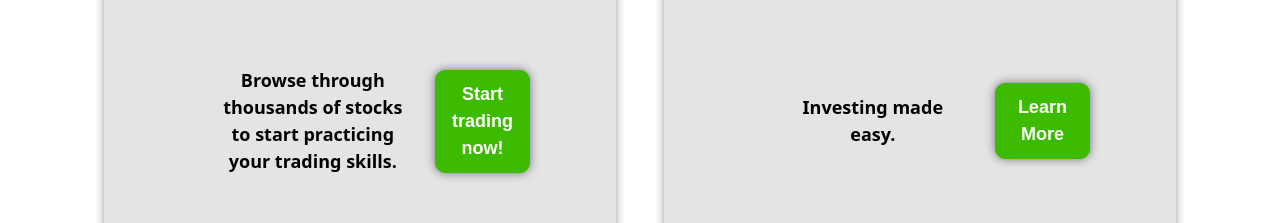
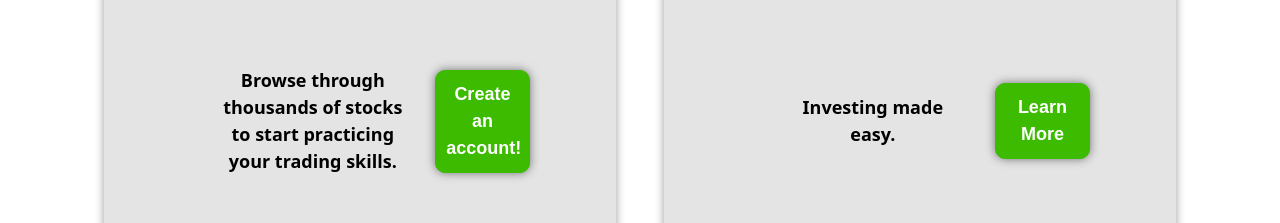
Before and after one commit to UTSCC09/project-fein, a Next.js app in the folder fein/client/: page / in a window 1280 px wide. Shown: the part 305-528 px from the top of the page. Built offline with nearby package versions, Linux system fonts and the light colour scheme.

Commit message:
Change redirection to trading page on home page if logged in

```diff
--- a/fein/client/app/Components/HeroSection/Hero.js
+++ b/fein/client/app/Components/HeroSection/Hero.js
@@ -1,17 +1,23 @@
 'use client'
 
-import React, {useState, useEffect, useContext } from 'react';
+import React, {useState, useEffect, useContext, use } from 'react';
 import './Hero.css';
 
 import { CardItem } from "../Common/CardItem.js";
 import { Card } from '@mui/material';
 import { useThemeContext } from '../../Context/ThemeContext.js';
-
+import { getUsername } from '../../../api/api.mjs';
 
 const prop1 = {
     title: "Browse through thousands of stocks to start practicing your trading skills.",
     button: "Start trading now!",
     href: "/trading"
+}
+
+const prop3 = {
+    title: "Browse through thousands of stocks to start practicing your trading skills.",
+    button: "Create an account!",
+    href: "/signup"
 }
 
 const prop2 = {
@@ -20,7 +26,9 @@ const prop2 = {
     href: "/about"
 }
 
-export function Hero() {
+export function Hero(props) {
+    const { user } = props;
+
     const {darkMode, setDarkMode} = useThemeContext();
     return(
         <div>
@@ -30,7 +38,7 @@ export function Hero() {
                     <p className="hero_subtitle">Fein is a free, easy-to-use stock trading platform.</p>
                 </div>
                 <div className="flex flex-row space-x-12 justify-center">
-                    <CardItem props={prop1}/>
+                    {user ? <CardItem props={prop1}/> : <CardItem props={prop3}></CardItem>}
                     <CardItem props={prop2}/>
                 </div>
             </div>
--- a/fein/client/app/page.js
+++ b/fein/client/app/page.js
@@ -55,7 +55,7 @@ export default function HomePage() {
                         <h1 className={darkMode ? "title_dark" : "title"}> Welcome to </h1>
                         <h1 className="title_2">FEIN</h1>
                     </div>
-                    <Hero />
+                    <Hero user={user}/>
                     <div className="flex flex-row mt-12">
                         <TopStocks />
                         <Summary />
```
